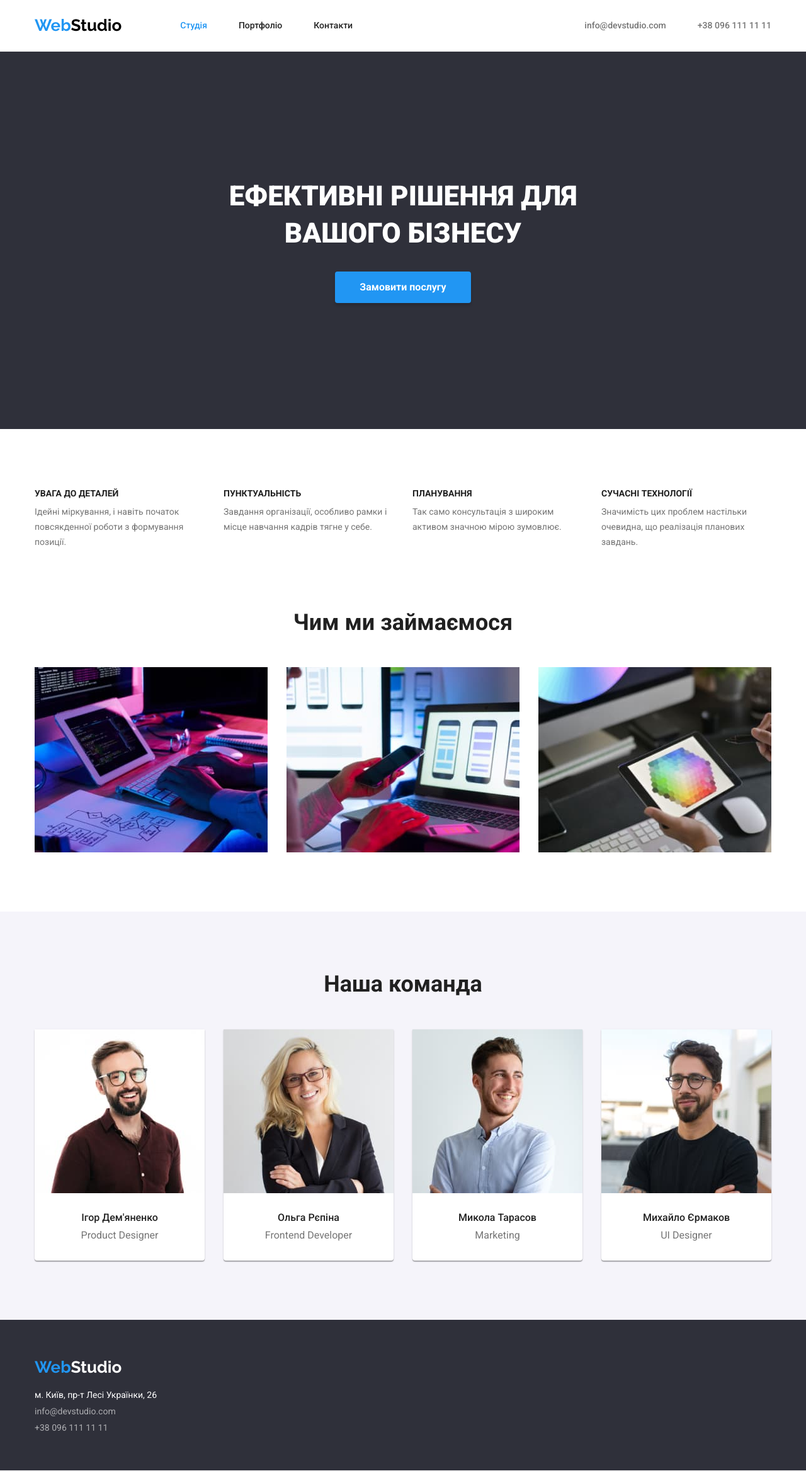
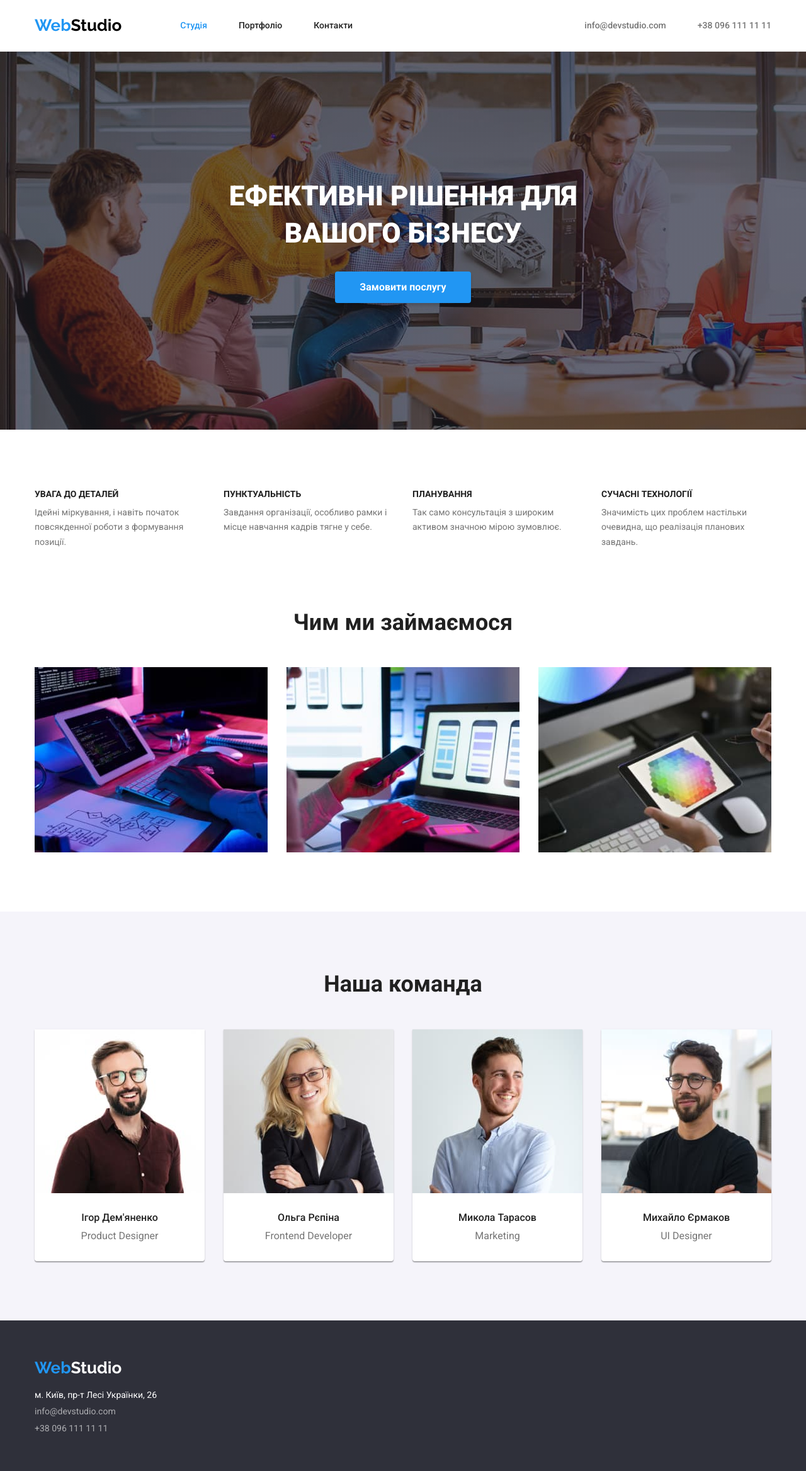
Before and after one commit to matskin/goit-markup-hw-04, a plain HTML site: page index.html in a window 1280 px wide. Shown: the whole page at 63% size. Drawn offline with nearby package versions, Linux system fonts and the light colour scheme.

Commit message:
doing homework #4

```diff
--- a/css/styles.css
+++ b/css/styles.css
@@ -57,6 +57,10 @@ a {
 /* Header */
 .site-header {
     border-bottom: 1px solid var(--color-line);
+
+    max-width: 1600px;
+    margin-left: auto;
+    margin-right: auto;
 }
 
 .container {
@@ -138,12 +142,29 @@ a {
 .section {
     padding-top: 94px;
     padding-bottom: 94px;
+
+    max-width: 1600px;
+    margin-left: auto;
+    margin-right: auto;
 }
 
 /* Hero section */
 .hero-section {
     padding: 200px 0;
     background-color: var(--color-bg-dark);
+
+    max-width: 1600px;
+    min-height: 600px;
+    margin-left: auto;
+    margin-right: auto;
+
+    background-image: linear-gradient(to right,
+        rgba(47, 48, 58, 0.40),
+        rgba(47, 48, 58, 0.40)),
+        url(../images/hero.jpg);
+    background-repeat: no-repeat;
+    background--position: center;
+    background-size: cover;
 }
 
 .hero-title {
@@ -225,6 +246,10 @@ a {
 /* Do section  */
 .do-section {
     padding-bottom: 94px;
+
+    max-width: 1600px;
+    margin-left: auto;
+    margin-right: auto;
 }
 
 .do .item:not(:last-child) {
@@ -234,6 +259,10 @@ a {
 /* Team section  */
 .team {
     background-color: var(--color-bg);
+
+    max-width: 1600px;
+    margin-left: auto;
+    margin-right: auto;
 }
 
 .team-list .item:not(:last-child) {
@@ -348,6 +377,10 @@ a {
     padding-top: 60px;
     padding-bottom: 60px;
     background-color: var(--color-bg-dark);
+
+    max-width: 1600px;
+    margin-left: auto;
+    margin-right: auto;
 }
 
 .footer-list {
```
